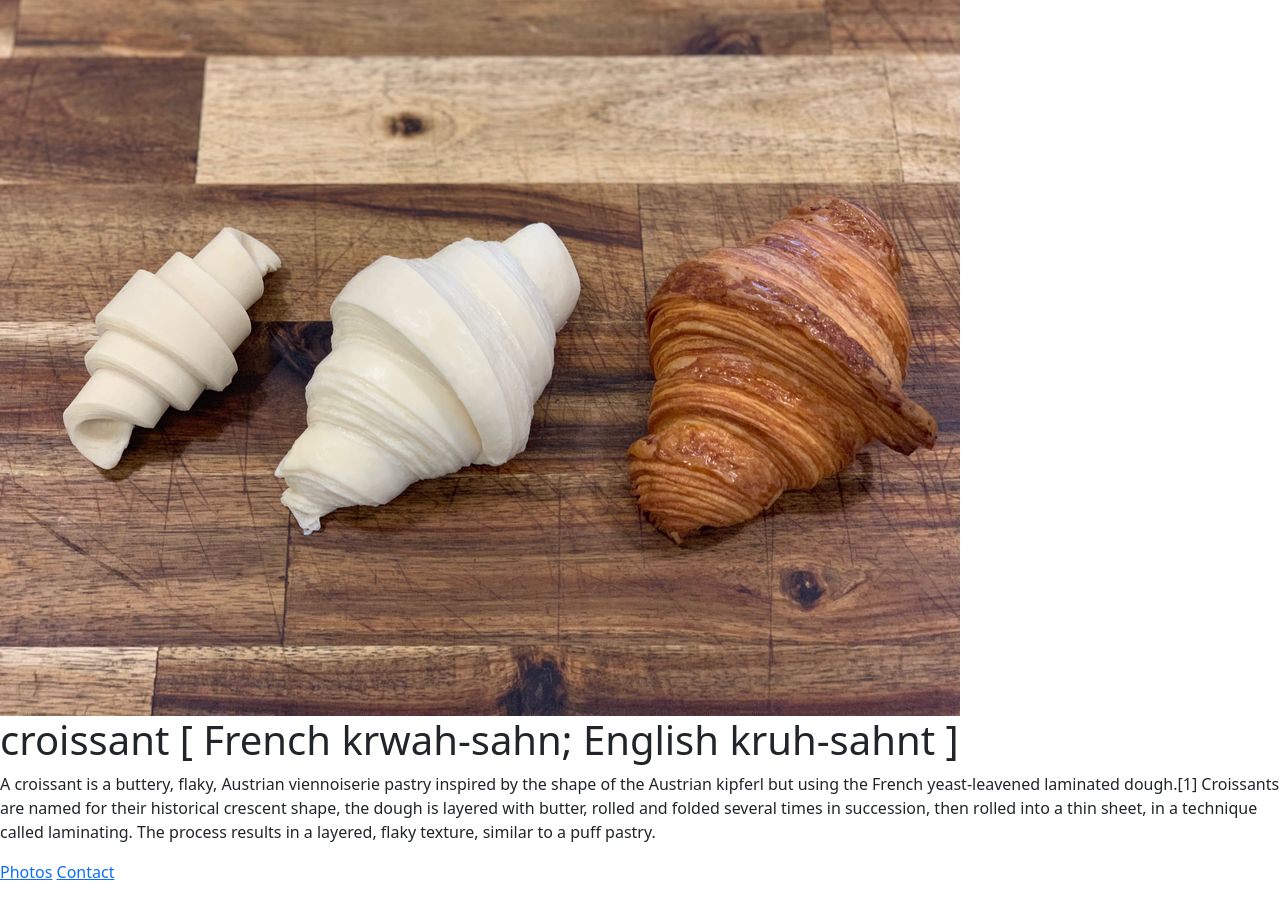
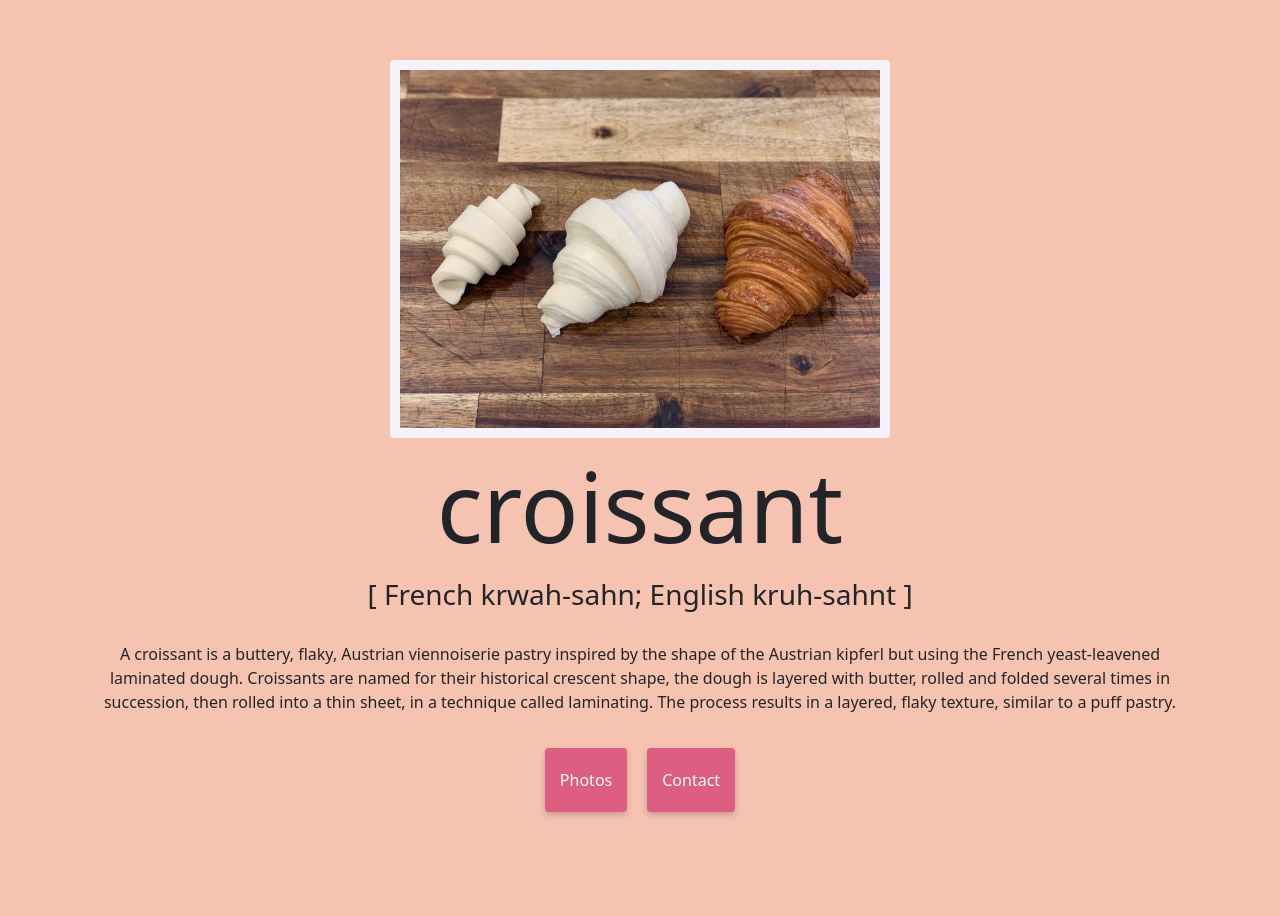
Before and after one commit to bscottAU/croissant-shecodes-challenge, a plain HTML site: page index.html in a window 1280 px wide. Before the commit the page ends 884 px from the top, so only its background shows below. Drawn offline with nearby package versions, Linux system fonts and the light colour scheme.

Commit message:
Styling applied to links, images, headings, paragraphs

```diff
--- a/index.html
+++ b/index.html
@@ -4,17 +4,35 @@
     <meta charset="UTF-8" />
     <meta http-equiv="X-UA-Compatible" content="IE=edge" />
     <meta name="viewport" content="width=device-width, initial-scale=1.0" />
-    <link href="/src/styles.css" />
-    <link href="https://cdn.jsdelivr.net/npm/bootstrap@5.3.0-alpha1/dist/css/bootstrap.min.css" rel="stylesheet" integrity="sha384-GLhlTQ8iRABdZLl6O3oVMWSktQOp6b7In1Zl3/Jr59b6EGGoI1aFkw7cmDA6j6gD" crossorigin="anonymous">
+    <link
+      href="https://cdn.jsdelivr.net/npm/bootstrap@5.3.0-alpha1/dist/css/bootstrap.min.css"
+      rel="stylesheet"
+      integrity="sha384-GLhlTQ8iRABdZLl6O3oVMWSktQOp6b7In1Zl3/Jr59b6EGGoI1aFkw7cmDA6j6gD"
+      crossorigin="anonymous"
+    />
+    <link href="/src/styles.css" rel="stylesheet" />
     <title>Croissant Homepage</title>
   </head>
   <body>
-    <img class="img-fluid main-croissant" src="/img/croissant-buttercrumbs-sydney.jpg" />
-    <h1>croissant [ French krwah-sahn; English kruh-sahnt ]</h1>
+    <div class="container">
+    <img
+      class="img-fluid main-croissant"
+      src="/img/croissant-buttercrumbs-sydney.jpg"
+    />
+    <h1 class="text-center">croissant</h1>
+      <h3>[ French krwah-sahn; English kruh-sahnt ]</h3>
     <p>
-      A croissant is a buttery, flaky, Austrian viennoiserie pastry inspired by the shape of the Austrian kipferl but using the French yeast-leavened laminated dough.[1] Croissants are named for their historical crescent shape, the dough is layered with butter, rolled and folded several times in succession, then rolled into a thin sheet, in a technique called laminating. The process results in a layered, flaky texture, similar to a puff pastry.
+      A croissant is a buttery, flaky, Austrian viennoiserie pastry inspired by
+      the shape of the Austrian kipferl but using the French yeast-leavened
+      laminated dough. Croissants are named for their historical crescent
+      shape, the dough is layered with butter, rolled and folded several times
+      in succession, then rolled into a thin sheet, in a technique called
+      laminating. The process results in a layered, flaky texture, similar to a puff pastry.
     </p>
-    <a href="/photo.html">Photos</a>
-    <a href="/contact.html">Contact</a>
+    <div class="navigation-links mt-4">
+    <a href="/photo.html" class="photo-link">Photos</a>
+    <a href="/contact.html" class="contact-link" >Contact</a>
+    </div>
+    </div>
   </body>
 </html>
--- a/src/styles.css
+++ b/src/styles.css
@@ -1,8 +1,63 @@
+:root {
+  --primary-color: #de5d82;
+  --secondary-color: #f5f2fe;
+  --box-shadow: 0 3px 6px rgba(0, 0, 0, 0.2);
+}
 body {
-  max-width: 800px;
-  display: block;
+  background: #f7c3b1;
+  margin: 50px 80px 100px;
+  text-align: center;
+  line-height: 1.5;
+}
+
+h1 {
+  font-size: 96px;
+}
+h2 {
+  font-size: 76px;
+}
+h3 {
+  margin: 15px 0 30px;
+}
+img {
+  width: 500px;
+  height: 250px;
+  padding: 10px;
+  background-color: var(--secondary-color);
+  border-radius: 4px;
+  margin: 10px;
+}
+
+p{
+  display: flex;
+}
+
+a {
   text-align: center;
 }
-img {
-  display: block;
+
+.navigation-links {
+  display: flex;
+  justify-content: center;
 }
+
+.homepage-link,
+.contact-link,
+.photo-link {
+  margin: 10px;
+  padding: 20px 15px;
+  border-radius: 4px;
+  padding: 20px 15px;
+  text-decoration: none;
+  text-transform: capitalize;
+  background: var(--primary-color);
+  box-shadow: var(--box-shadow);
+  color: white;
+}
+
+.contact-email{
+  text-decoration: none;
+  justify-content: center;
+  color: #212529;
+  text-decoration: none;
+}
```
Also changed, not shown: contact.html (+18 -7 lines), photo.html (+17 -22 lines).
